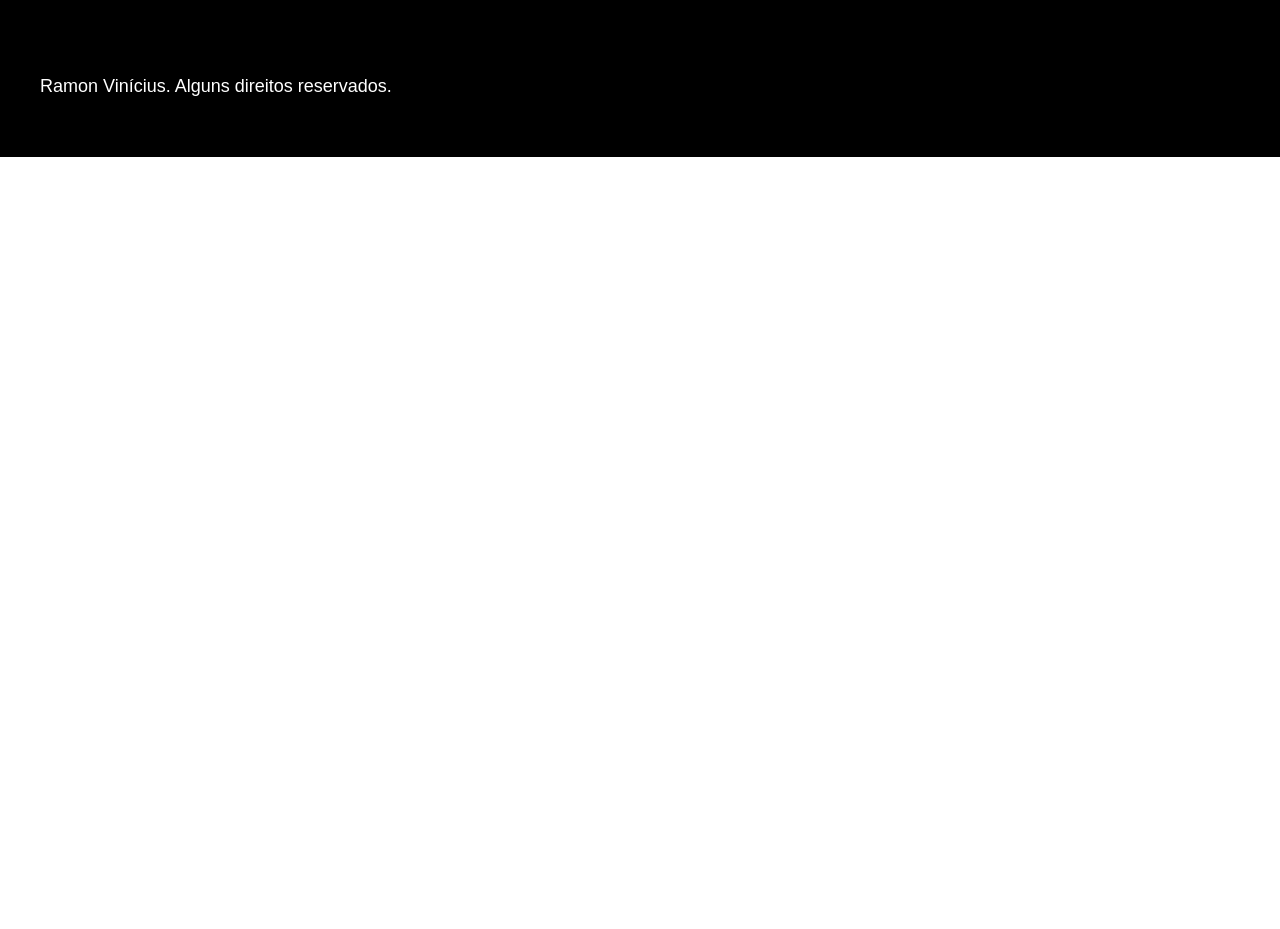
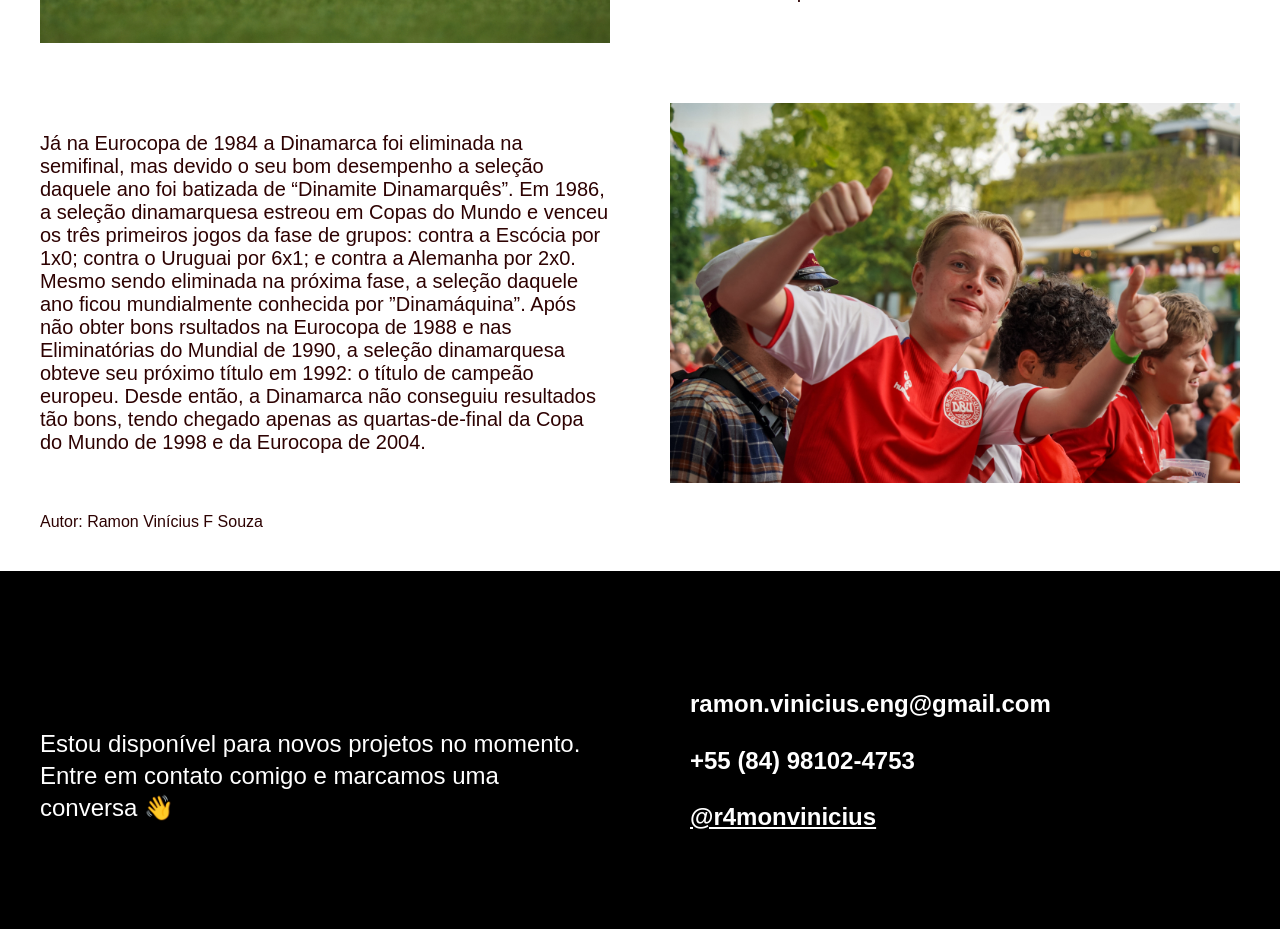
Before and after one commit to r4mon-vinicius/dinamarca.github.io, a plain HTML site: page HTML/PUBLICAÇÕES_HTML/futebol.html in a window 1280 px wide. Shown: the part 515-1444 px from the top of the page. Before the commit the page ends 800 px from the top, so only its background shows below. Drawn offline with Linux system fonts and the light colour scheme.

Commit message:
first commit

```diff
--- a/CSS/publicacoes.css
+++ b/CSS/publicacoes.css
@@ -50,6 +50,7 @@ img {
   max-width: 1200px;
   padding: 20px 20px;
   margin: 0 auto;
+  margin-bottom: 20px;
 }
 
 .conteudo h1 {
@@ -63,6 +64,24 @@ img {
   padding-left: 10px;
   border-color: #b70808;
   margin-bottom: 15px;
+}
+
+.conteudo-principal {
+  margin-top: 30px;
+  margin-bottom: 30px;
+  display: grid;
+  grid-template-columns: 1fr 1fr;
+  gap: 60px;
+  align-items: center;
+}
+
+.conteudo-texto {
+  font-size: 1.25rem;
+  color: #2d0202;
+}
+
+.conteudo-autor {
+  font-size: 1rem;
 }
 
 .footer {
--- a/HTML/PUBLICAÇÕES_HTML/futebol.html
+++ b/HTML/PUBLICAÇÕES_HTML/futebol.html
@@ -24,10 +24,19 @@
 
     <main class="conteudo">
         <h1>Tradição: Dinamarca e o Futebol</h1>
-        <p>Aguarde! A página ainda está sendo escrita.😉</p>
+        <div class="conteudo-principal">
+            <img src="../../PROJETO_DENMARK_ITENS/Postagens/POST2.jpg" alt="bola">
+            <p class="conteudo-texto">Não é possível falar em Dinamarca sem falar em Futebol. A seleção dinamarquesa de futebol ou Denmark Team é uma das mais antigas e tradicionais seleções de futebol do mundo. Foi fundada em 1889, e é regida pela Dansk BoldSpill Union, sediada em Copenhage.<br>
+                No início do século XX a seleção começou a ganhar destaque. Em 1908 e 1912 a Dinamarca conquistou seus primeiros títulos, duas medalhas de prata nos Jogos Olímpicos, após ser derrotada nas duas finais para a Grã-Bretanha. Os próximos resultados só apareceram nas Olimpíadas de 1948, com a conquista ma medalha de bronze em cima dos britânicos, e na de 1960, perdendo para a Iugoslávia e ficando novamente com a medalha de prata.
+            </p>
+            <p class="conteudo-texto"">Já na Eurocopa de 1984 a Dinamarca foi eliminada na semifinal, mas devido o seu bom desempenho a seleção daquele ano foi batizada de “Dinamite Dinamarquês”. Em 1986, a seleção dinamarquesa estreou em Copas do Mundo e venceu os três primeiros jogos da fase de grupos: contra a Escócia por 1x0; contra o Uruguai por 6x1; e contra a Alemanha por 2x0. Mesmo sendo eliminada na próxima fase, a seleção daquele ano ficou mundialmente conhecida por ”Dinamáquina”. Após não obter bons rsultados na Eurocopa de 1988 e nas Eliminatórias do Mundial de 1990, a seleção dinamarquesa obteve seu próximo título em 1992: o título de campeão europeu. Desde então, a Dinamarca não conseguiu resultados tão bons, tendo chegado apenas as quartas-de-final da Copa do Mundo de 1998 e da Eurocopa de 2004.
+            </p>
+            <img src=" ../../PROJETO_DENMARK_ITENS/Postagens/POST2-2.jpg" alt="">
+        </div>
+        <p class="conteudo-autor">Autor: Ramon Vinícius F Souza</p>
     </main>
 
-    <footer class="footer">
+    <footer class=" footer">
         <div class="footer-container">
             <p class="footer-texto">Estou disponível para novos projetos no momento. Entre em contato comigo e marcamos uma conversa 👋</p>
             <ul class="footer-contato">
```
Also changed, not shown: HTML/PUBLICAÇÕES_HTML/historia.html (+9 -1 lines), HTML/PUBLICAÇÕES_HTML/lego.html (+7 -1 lines), HTML/jogador.html (+1 -1 lines), PROJETO_DENMARK_ITENS/PERFIL.jpg (deleted), PROJETO_DENMARK_ITENS/PERFIL.png, PROJETO_DENMARK_ITENS/Postagens/POST1-2.jpg (added), PROJETO_DENMARK_ITENS/Postagens/POST1.jpg (added), PROJETO_DENMARK_ITENS/Postagens/POST2-2.jpg (added), PROJETO_DENMARK_ITENS/Postagens/POST2.jpg (added), PROJETO_DENMARK_ITENS/Postagens/POST3-2.jpg (added), PROJETO_DENMARK_ITENS/Postagens/POST3.jpg (added).
